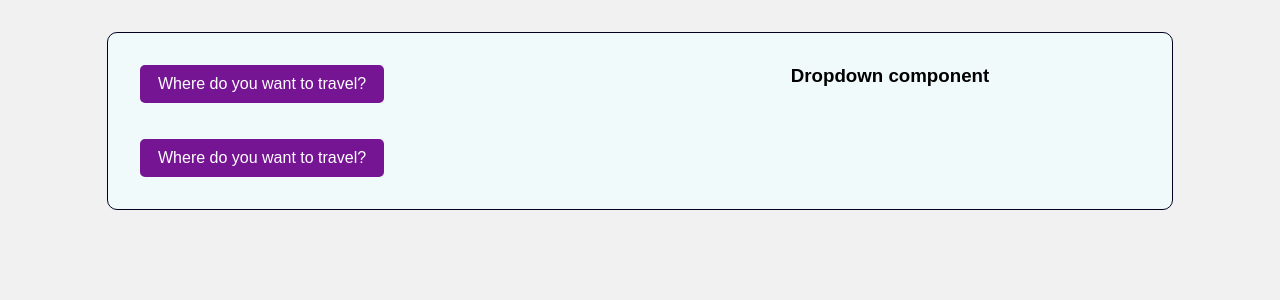
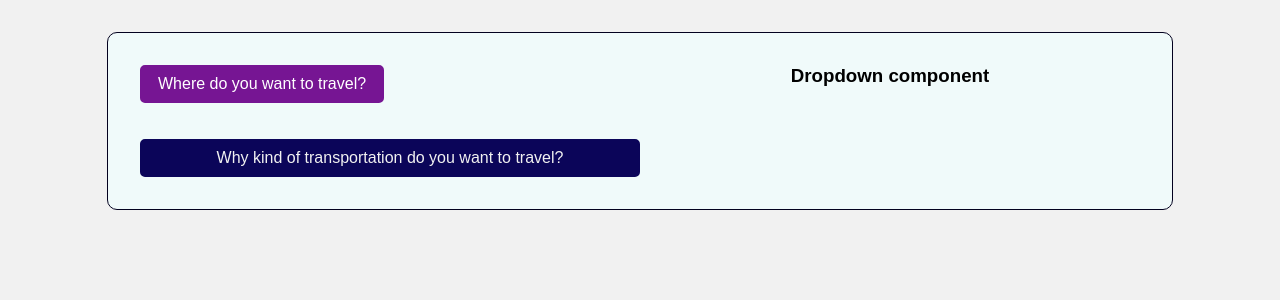
Before and after one commit to ptsp01/vcsc-fullstack-test-202202, a React (Create React App) app in the folder packages/frontend/: page / in a window 1280 px wide. Shown: the top 300 px of the page. Built offline with nearby package versions, Linux system fonts and the light colour scheme.

Commit message:
FE-01: create more example

```diff
--- a/packages/frontend/src/App.js
+++ b/packages/frontend/src/App.js
@@ -31,18 +31,42 @@ const location = [
   },
 ]
 
+const vehicles = [
+  {
+    label: 'Taxi',
+    value: 'taxi',
+  },
+  {
+    label: 'Police car',
+    value: 'police-car',
+  },
+  {
+    label: 'Ambulance',
+    value: 'ambulance',
+  },
+  {
+    label: 'Bicycle',
+    value: 'bicycle',
+  }
+]
+
 function App() {
-  const [value, setValue] = React.useState(EMPTY);
+  const [destination, setDestination] = React.useState(EMPTY);
+  const [vehicle, setVehicle] = React.useState(EMPTY);
 
-  const onSelect = (item) => {
-    setValue(item.value);
+  const onSelectDesti = (item) => {
+    setDestination(item.value);
+  }
+
+  const onSelectVehicle = (item) => {
+    setVehicle(item.value);
   }
 
   return (
     <div className="App" style={{ overflow: "hidden" }}>
       <div className="component">
         <Dropdown
-          onSelect={onSelect}
+          onSelect={onSelectDesti}
           // isFluid
           header={
             <Dropdown.Header style={{
@@ -52,13 +76,13 @@ function App() {
               color: "white",
               textAlign: "center"
             }} >
-              {value ? `I want to go to ${value}` : 'Where do you want to travel?'}
+              {destination ? `I want to go to ${destination}` : 'Where do you want to travel?'}
             </Dropdown.Header>
           }
         >
           {location.map((item, index) =>
             <Dropdown.Item
-              isActive={value === item.value}
+              isActive={destination === item.value}
               key={item.value}
               item={item}
               style={{ backgroundColor: "#df94f6", color: "white" }}
@@ -74,27 +98,19 @@ function App() {
         <br />
 
         <Dropdown
-          onSelect={onSelect}
-          // isFluid
+          onSelect={onSelectVehicle}
+          isFluid
           header={
-            <Dropdown.Header style={{
-              backgroundColor: '#761593',
-              borderColor: "#761593",
-              width: "100%",
-              color: "white",
-              textAlign: "center"
-            }} >
-              {value ? `I want to go to ${value}` : 'Where do you want to travel?'}
+            <Dropdown.Header style={{ textAlign: "center" }} >
+              {vehicle ? `By ${vehicle}` : 'Why kind of transportation do you want to travel?'}
             </Dropdown.Header>
           }
         >
-          {location.map((item, index) =>
+          {vehicles.map((item) =>
             <Dropdown.Item
-              isActive={value === item.value}
+              isActive={vehicle === item.value}
               key={item.value}
               item={item}
-              style={{ backgroundColor: "#df94f6", color: "white" }}
-              activeStyle={{ fontWeight: "800" }}
             >
               {item.label}
             </Dropdown.Item>
```
